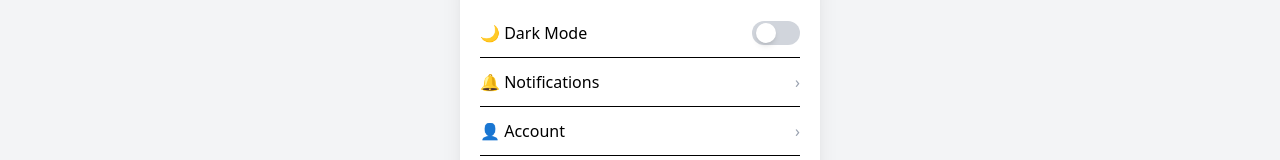
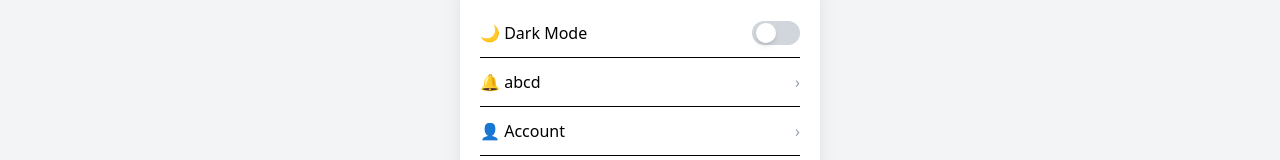
Before and after one commit to gauravkumar2005/NextTalk, a Next.js app: page /setting in a window 1280 px wide. Shown: the part 331-491 px from the top of the page. Built offline with nearby package versions, Linux system fonts and the light colour scheme.

Commit message:
change setting

```diff
--- a/app/setting/page.js
+++ b/app/setting/page.js
@@ -33,7 +33,7 @@ export default function SettingsPage() {
 
         {/* Notifications */}
         <div className="flex items-center justify-between py-3 border-b">
-          <span>🔔 Notifications</span>
+          <span>🔔 abcd</span>
           <span className="text-gray-400">›</span>
         </div>
 
```
